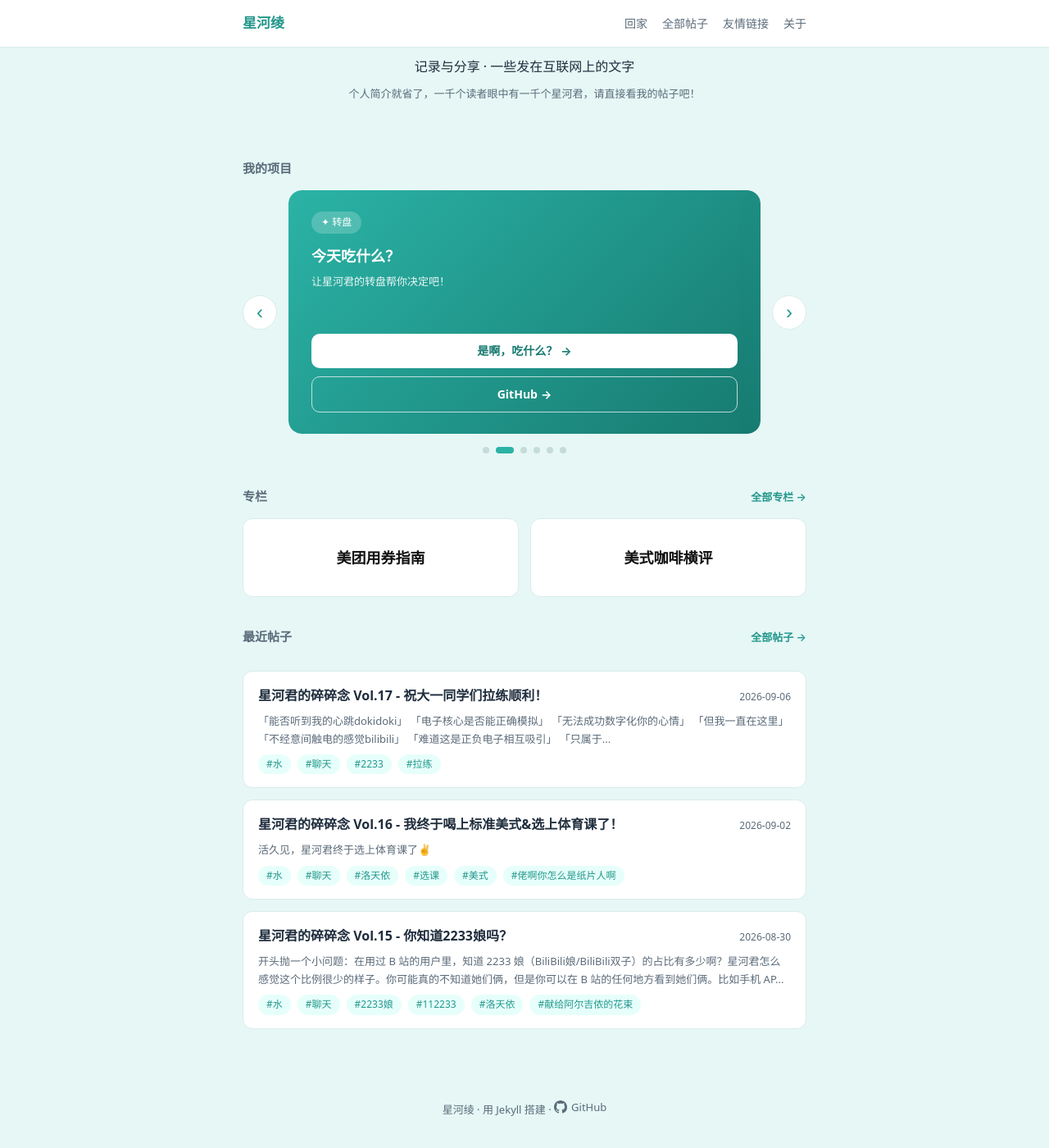
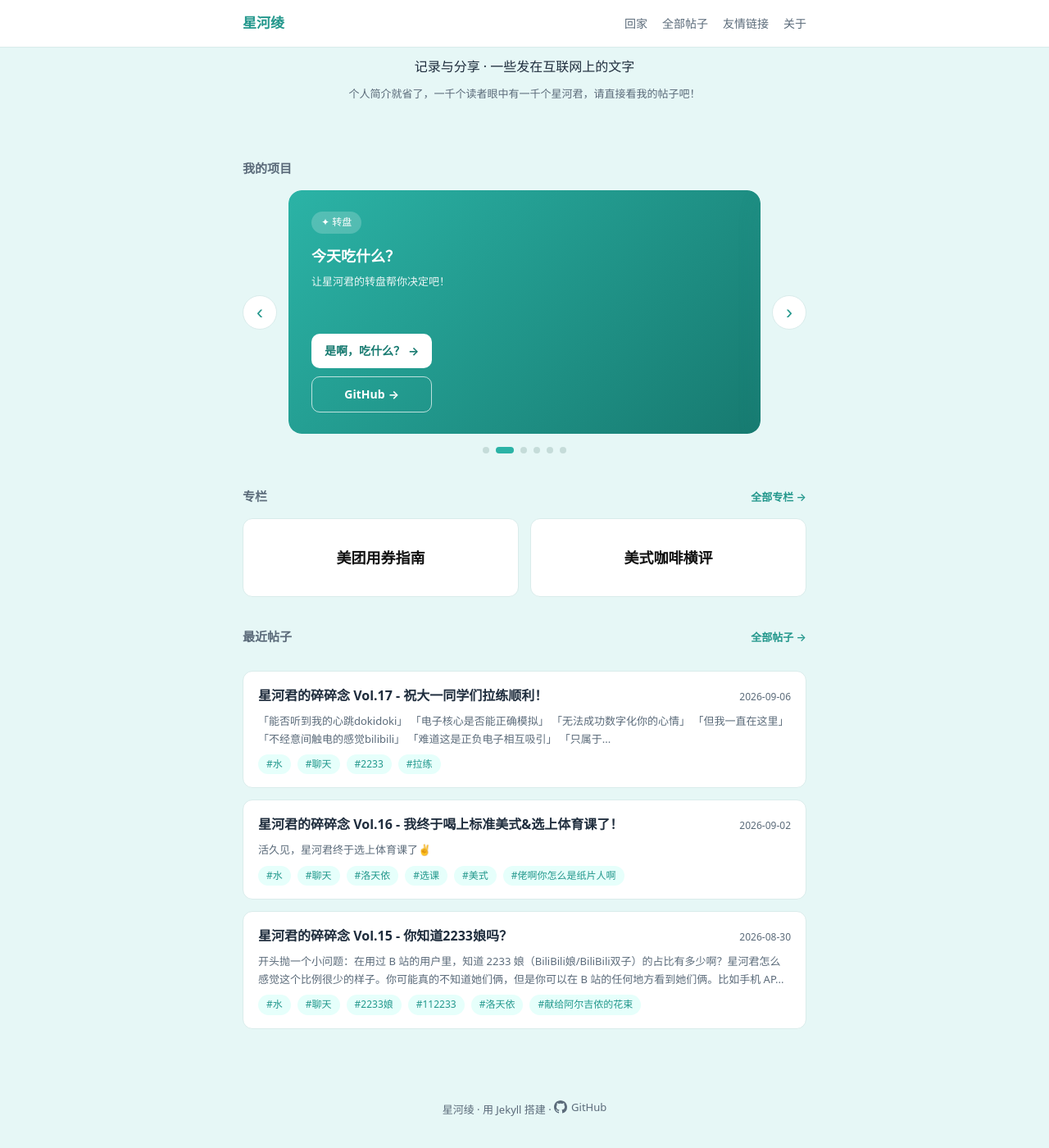
Before and after one commit to tony-he-xhxk/tony-he-xhxk.github.io, a Jekyll site: the page built from index.html, in a window 1280 px wide and 1400 px high, scrolled down 130 px. Shown: the whole window at 82% size. Built offline with Jekyll 4.4.1, drawn with Linux system fonts in a browser that asks for light colours; the list of posts is cut into pages by our own code.

Commit message:
style: left-align split-card buttons with content-based equal width

```diff
--- a/assets/css/style.css
+++ b/assets/css/style.css
@@ -140,7 +140,7 @@ a:hover { text-decoration: underline; }
 }
 .project-cta .arrow { margin-left: 4px; }
 
-/* 带主副按钮的卡片：底部按钮纵向堆叠（主上副下），全端统一 */
+/* 带主副按钮的卡片：底部按钮左对齐、同卡片等宽（取两者中较宽者），全端统一 */
 .project-card-split {
   flex: 0 0 100%;
 }
@@ -155,13 +155,12 @@ a:hover { text-decoration: underline; }
 .project-card-split .project-info:hover { text-decoration: none; }
 .project-card-split .project-info p { margin-bottom: 12px; }
 .project-actions {
-  display: flex;
-  flex-direction: column;
+  display: grid;
+  grid-template-columns: max-content;
+  align-self: flex-start;
   gap: 10px;
-  flex-shrink: 0;
 }
 .project-actions .project-cta {
-  align-self: stretch;
   text-align: center;
 }
 .project-cta-gh {
@@ -561,8 +560,9 @@ a:hover { text-decoration: underline; }
   .carousel { gap: 6px; }
   .carousel-arrow { width: 32px; height: 32px; font-size: 18px; }
 
-  /* 卡片：缩小内边距；按钮堆叠样式已全局统一，此处只收紧尺寸 */
+  /* 卡片：缩小内边距；按钮布局已全局统一（左对齐等宽），此处只收紧尺寸 */
   .project-card { padding: 20px 18px; }
+  .project-actions { max-width: 100%; }
   .project-actions .project-cta { padding: 10px 12px; }
 }
 
```
